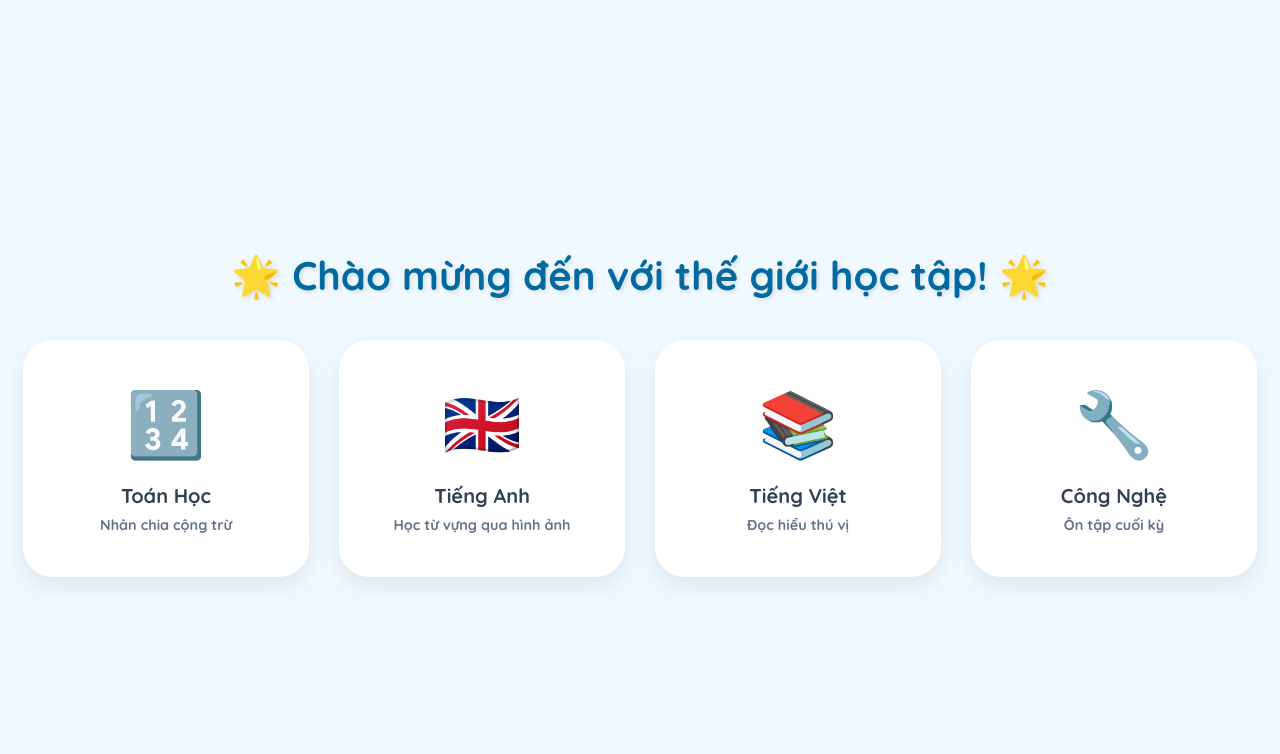
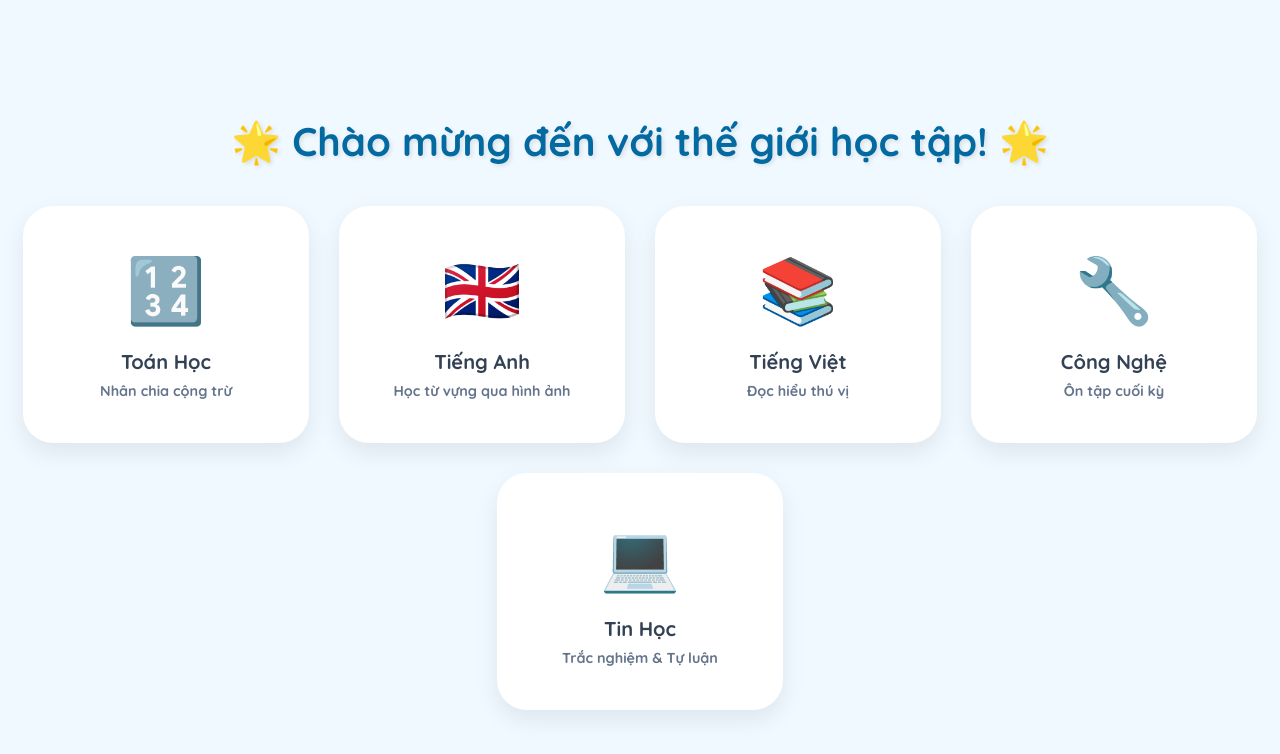
Before and after one commit to longan100/On-Tap-Cho-Be, a plain HTML site: page index.html in a window 1280 px wide. Drawn offline with Linux system fonts and the light colour scheme.

Commit message:
thêm môn tin học

```diff
--- a/index.html
+++ b/index.html
@@ -93,6 +93,11 @@
             <div class="name">Công Nghệ</div>
             <div class="sub">Ôn tập cuối kỳ</div>
         </a>
+        <a href="./TinHoc/" class="card">
+            <div class="icon">💻</div>
+            <div class="name">Tin Học</div>
+            <div class="sub">Trắc nghiệm & Tự luận</div>
+        </a>
     </div>
 </body>
 </html>
```
